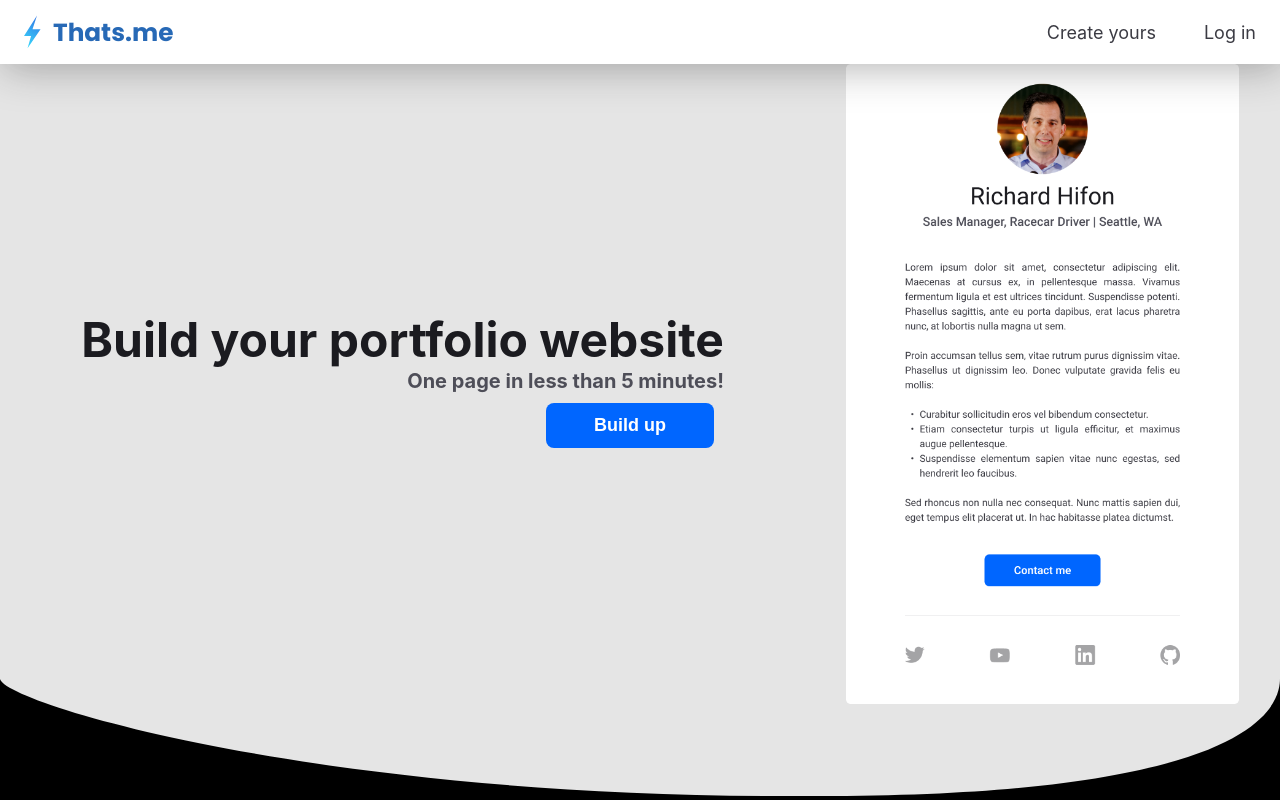
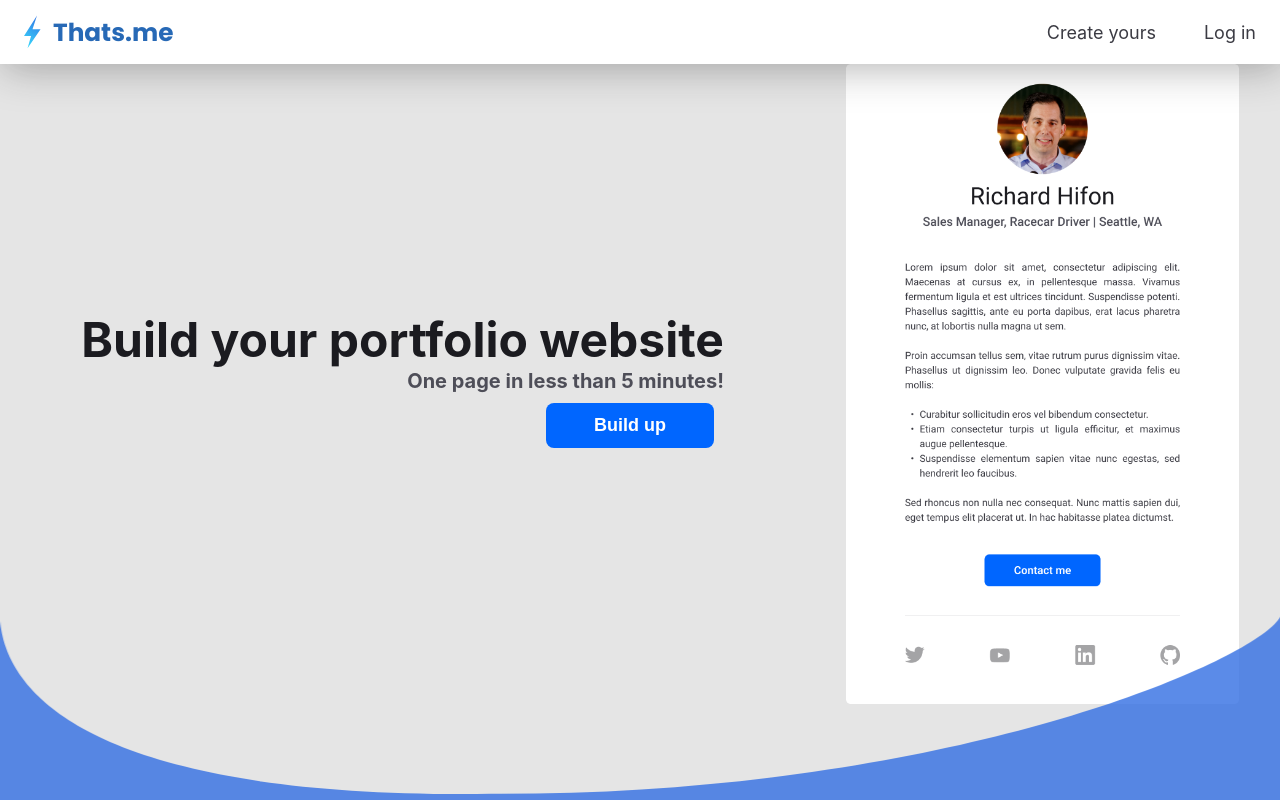
Before and after one commit to CodersCamp2021/team-dg-project-2, a React (Vite) app: page / in a window 1280 px wide. Built offline with nearby package versions, Linux system fonts and the light colour scheme.

Commit message:
minor fixes to styles in App & Home

```diff
--- a/src/styles/App.css
+++ b/src/styles/App.css
@@ -1,42 +1,8 @@
 .App {
-  text-align: center;
+  display: flex;
+  flex-flow: column nowrap;
+  justify-content: center;
+  align-items: center;
+  height: 100%;
+  width: 100%;
 }
-
-.App-logo {
-  height: 40vmin;
-  pointer-events: none;
-}
-
-@media (prefers-reduced-motion: no-preference) {
-  .App-logo {
-    animation: App-logo-spin infinite 20s linear;
-  }
-}
-
-.App-header {
-  background-color: #282c34;
-  min-height: 100vh;
-  display: flex;
-  flex-direction: column;
-  align-items: center;
-  justify-content: center;
-  font-size: calc(10px + 2vmin);
-  color: white;
-}
-
-.App-link {
-  color: #61dafb;
-}
-
-@keyframes App-logo-spin {
-  from {
-    transform: rotate(0deg);
-  }
-  to {
-    transform: rotate(360deg);
-  }
-}
-
-button {
-  font-size: calc(10px + 2vmin);
-}
--- a/src/styles/Home.css
+++ b/src/styles/Home.css
@@ -42,7 +42,7 @@
   line-height: 0;
 }
 
-  .wave svg {
+.home__wave svg {
   position: relative;
   display: block;
   width: calc(100% + 1.3px);
@@ -51,7 +51,7 @@
   opacity: 0.8;
 }
 
-  .wave .shape-fill {
+.home__wave .shape-fill {
   fill: #326ee3;
 }
 
```
Lines whose indentation alone changed are shown as unchanged.
